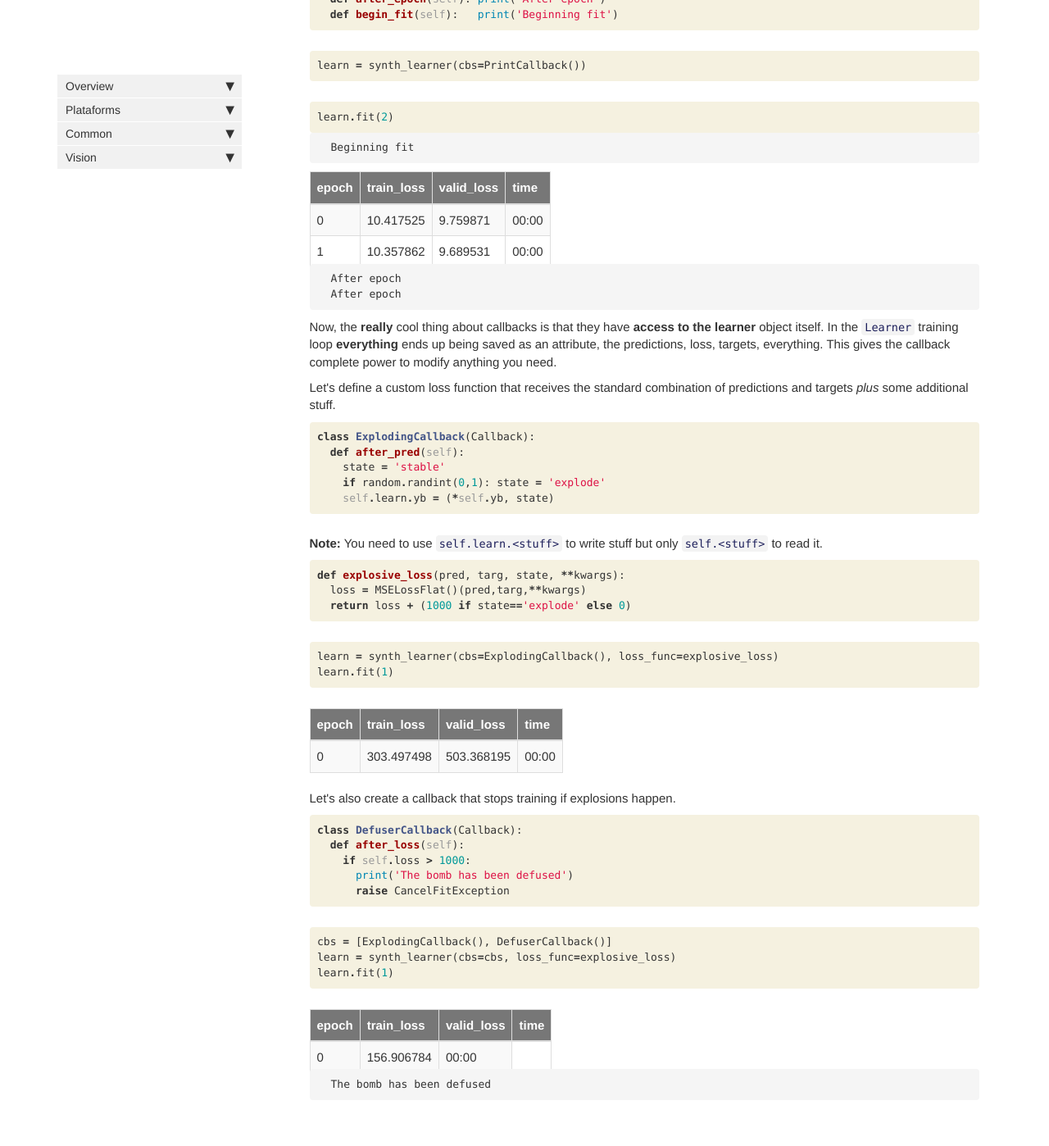
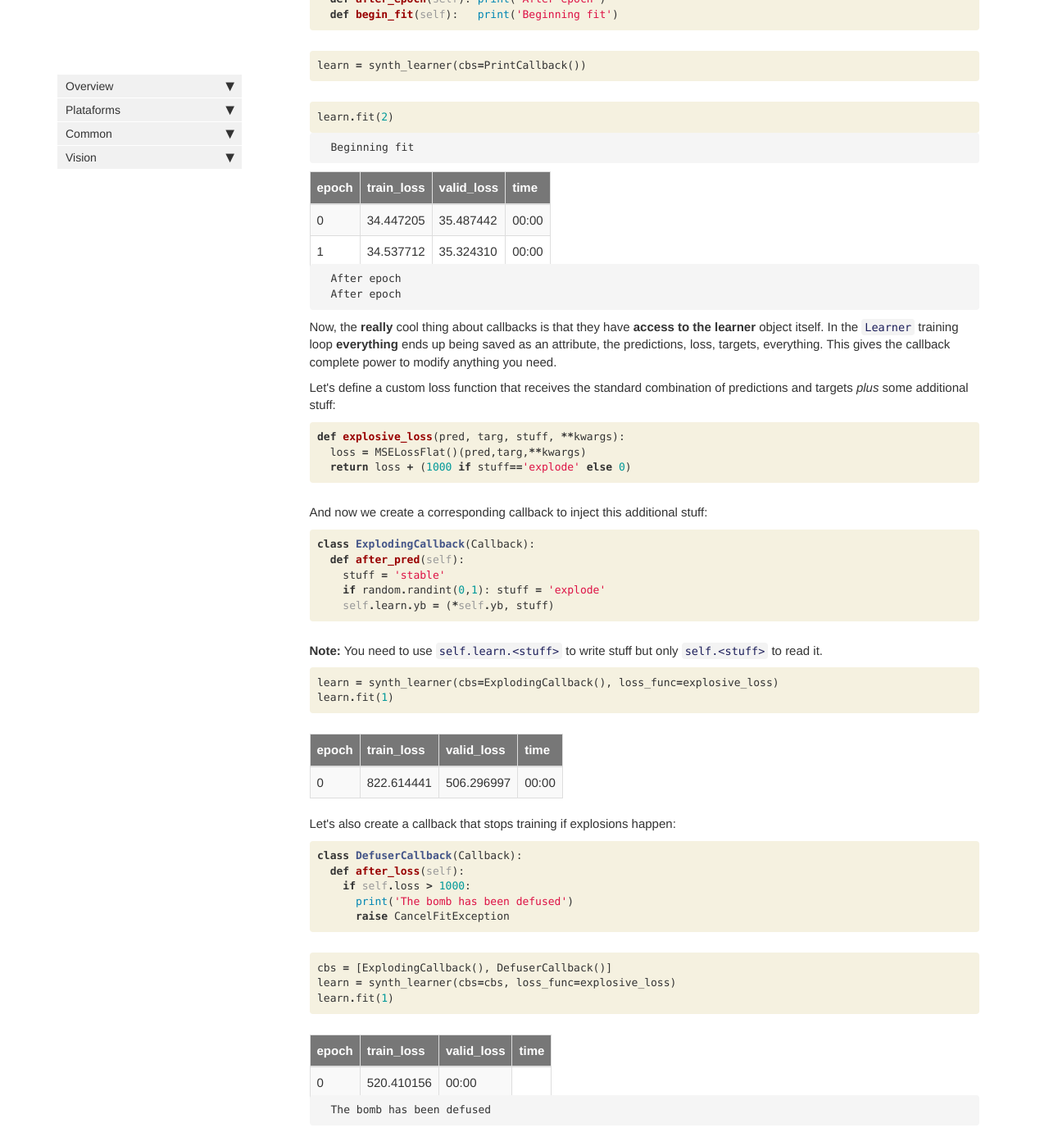
Before and after one commit to lgvaz/fastcook, a Jekyll site: the page built from docs/common.callbacks.html, in a window 1280 px wide and 1400 px high, scrolled down 919 px. Shown: the whole window at 82% size. Built offline with Jekyll 4.4.1, drawn with Linux system fonts in a browser that asks for light colours; nearby versions of some CDN libraries; comment, search, counter and statistics services are not loaded.

Commit message:
builds docs

```diff
--- a/docs/common.callbacks.html
+++ b/docs/common.callbacks.html
@@ -206,14 +206,14 @@ Check all the available callbacks <a href="http://dev.fast.ai/callback.core#Call
   <tbody>
     <tr>
       <td>0</td>
-      <td>10.417525</td>
-      <td>9.759871</td>
+      <td>34.447205</td>
+      <td>35.487442</td>
       <td>00:00</td>
     </tr>
     <tr>
       <td>1</td>
-      <td>10.357862</td>
-      <td>9.689531</td>
+      <td>34.537712</td>
+      <td>35.324310</td>
       <td>00:00</td>
     </tr>
   </tbody>
@@ -246,7 +246,33 @@ After epoch
 </div>
 <div class="cell border-box-sizing text_cell rendered"><div class="inner_cell">
 <div class="text_cell_render border-box-sizing rendered_html">
-<p>Let's define a custom loss function that receives the standard combination of predictions and targets <em>plus</em> some additional stuff.</p>
+<p>Let's define a custom loss function that receives the standard combination of predictions and targets <em>plus</em> some additional stuff:</p>
+
+</div>
+</div>
+</div>
+    {% raw %}
+
+<div class="cell border-box-sizing code_cell rendered">
+<div class="input">
+
+<div class="inner_cell">
+    <div class="input_area">
+<div class=" highlight hl-ipython3"><pre><span></span><span class="k">def</span> <span class="nf">explosive_loss</span><span class="p">(</span><span class="n">pred</span><span class="p">,</span> <span class="n">targ</span><span class="p">,</span> <span class="n">stuff</span><span class="p">,</span> <span class="o">**</span><span class="n">kwargs</span><span class="p">):</span>
+  <span class="n">loss</span> <span class="o">=</span> <span class="n">MSELossFlat</span><span class="p">()(</span><span class="n">pred</span><span class="p">,</span><span class="n">targ</span><span class="p">,</span><span class="o">**</span><span class="n">kwargs</span><span class="p">)</span>
+  <span class="k">return</span> <span class="n">loss</span> <span class="o">+</span> <span class="p">(</span><span class="mi">1000</span> <span class="k">if</span> <span class="n">stuff</span><span class="o">==</span><span class="s1">&#39;explode&#39;</span> <span class="k">else</span> <span class="mi">0</span><span class="p">)</span>
+</pre></div>
+
+    </div>
+</div>
+</div>
+
+</div>
+    {% endraw %}
+
+<div class="cell border-box-sizing text_cell rendered"><div class="inner_cell">
+<div class="text_cell_render border-box-sizing rendered_html">
+<p>And now we create a corresponding callback to inject this additional stuff:</p>
 
 </div>
 </div>
@@ -260,9 +286,9 @@ After epoch
     <div class="input_area">
 <div class=" highlight hl-ipython3"><pre><span></span><span class="k">class</span> <span class="nc">ExplodingCallback</span><span class="p">(</span><span class="n">Callback</span><span class="p">):</span>
   <span class="k">def</span> <span class="nf">after_pred</span><span class="p">(</span><span class="bp">self</span><span class="p">):</span>
-    <span class="n">state</span> <span class="o">=</span> <span class="s1">&#39;stable&#39;</span>
-    <span class="k">if</span> <span class="n">random</span><span class="o">.</span><span class="n">randint</span><span class="p">(</span><span class="mi">0</span><span class="p">,</span><span class="mi">1</span><span class="p">):</span> <span class="n">state</span> <span class="o">=</span> <span class="s1">&#39;explode&#39;</span>
-    <span class="bp">self</span><span class="o">.</span><span class="n">learn</span><span class="o">.</span><span class="n">yb</span> <span class="o">=</span> <span class="p">(</span><span class="o">*</span><span class="bp">self</span><span class="o">.</span><span class="n">yb</span><span class="p">,</span> <span class="n">state</span><span class="p">)</span>
+    <span class="n">stuff</span> <span class="o">=</span> <span class="s1">&#39;stable&#39;</span>
+    <span class="k">if</span> <span class="n">random</span><span class="o">.</span><span class="n">randint</span><span class="p">(</span><span class="mi">0</span><span class="p">,</span><span class="mi">1</span><span class="p">):</span> <span class="n">stuff</span> <span class="o">=</span> <span class="s1">&#39;explode&#39;</span>
+    <span class="bp">self</span><span class="o">.</span><span class="n">learn</span><span class="o">.</span><span class="n">yb</span> <span class="o">=</span> <span class="p">(</span><span class="o">*</span><span class="bp">self</span><span class="o">.</span><span class="n">yb</span><span class="p">,</span> <span class="n">stuff</span><span class="p">)</span>
 </pre></div>
 
     </div>
@@ -279,25 +305,6 @@ After epoch
 </div>
 </div>
 </div>
-    {% raw %}
-
-<div class="cell border-box-sizing code_cell rendered">
-<div class="input">
-
-<div class="inner_cell">
-    <div class="input_area">
-<div class=" highlight hl-ipython3"><pre><span></span><span class="k">def</span> <span class="nf">explosive_loss</span><span class="p">(</span><span class="n">pred</span><span class="p">,</span> <span class="n">targ</span><span class="p">,</span> <span class="n">state</span><span class="p">,</span> <span class="o">**</span><span class="n">kwargs</span><span class="p">):</span>
-  <span class="n">loss</span> <span class="o">=</span> <span class="n">MSELossFlat</span><span class="p">()(</span><span class="n">pred</span><span class="p">,</span><span class="n">targ</span><span class="p">,</span><span class="o">**</span><span class="n">kwargs</span><span class="p">)</span>
-  <span class="k">return</span> <span class="n">loss</span> <span class="o">+</span> <span class="p">(</span><span class="mi">1000</span> <span class="k">if</span> <span class="n">state</span><span class="o">==</span><span class="s1">&#39;explode&#39;</span> <span class="k">else</span> <span class="mi">0</span><span class="p">)</span>
-</pre></div>
-
-    </div>
-</div>
-</div>
-
-</div>
-    {% endraw %}
-
     {% raw %}
 
 <div class="cell border-box-sizing code_cell rendered">
@@ -332,8 +339,8 @@ After epoch
   <tbody>
     <tr>
       <td>0</td>
-      <td>303.497498</td>
-      <td>503.368195</td>
+      <td>822.614441</td>
+      <td>506.296997</td>
       <td>00:00</td>
     </tr>
   </tbody>
@@ -350,7 +357,7 @@ After epoch
 
 <div class="cell border-box-sizing text_cell rendered"><div class="inner_cell">
 <div class="text_cell_render border-box-sizing rendered_html">
-<p>Let's also create a callback that stops training if explosions happen.</p>
+<p>Let's also create a callback that stops training if explosions happen:</p>
 
 </div>
 </div>
@@ -411,7 +418,7 @@ After epoch
   <tbody>
     <tr>
       <td>0</td>
-      <td>156.906784</td>
+      <td>520.410156</td>
       <td>00:00</td>
     </tr>
   </tbody>
```
